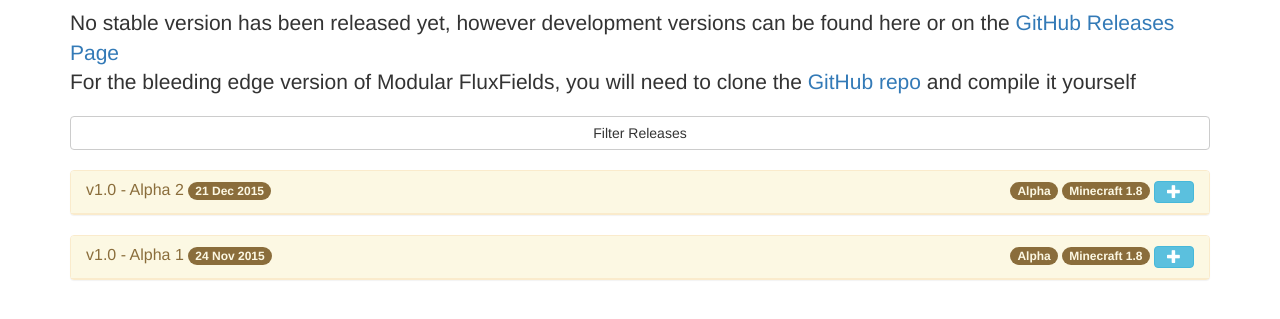
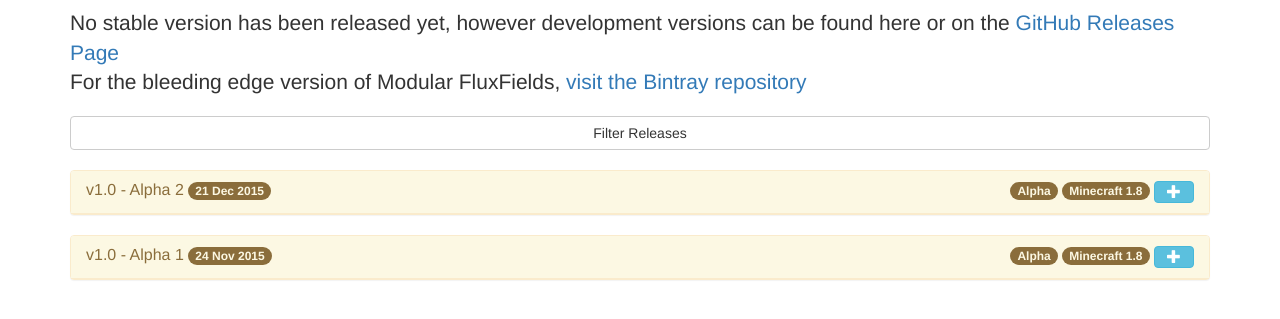
Before and after one commit to CraftedCart/Modular-FluxFields, a plain HTML site: page download.html in a window 1280 px wide. Shown: the part 305-624 px from the top of the page. Drawn offline with Linux system fonts and the light colour scheme.

Commit message:
Updated downloads with Bintray links

```diff
--- a/download.html
+++ b/download.html
@@ -31,7 +31,7 @@
 
 		  <p class="lead">
 		    No stable version has been released yet, however development versions can be found here or on the <a href="https://github.com/CraftedCart/Modular-FluxFields/releases">GitHub Releases Page</a><br>
-				For the bleeding edge version of Modular FluxFields, you will need to clone the <a href="https://github.com/CraftedCart/Modular-FluxFields">GitHub repo</a> and compile it yourself
+				For the bleeding edge version of Modular FluxFields, <a href="https://bintray.com/craftedcart/Modular-FluxFields/Modular-FluxFields-Bleeding-Edge/view">visit the Bintray repository</a>
 		  </p>
 
       <button type="button" data-toggle="collapse" data-target="#filterPanel" class="btn btn-default btn-block">Filter Releases</button>
--- a/releases/releases.json
+++ b/releases/releases.json
@@ -7,13 +7,13 @@
 			"PANEL-CLASS": "panel-warning release-mc-1-8 release-alpha",
 			"RELEASE-DATE": "24 Nov 2015",
 			"MC-VERSION": "1.8",
-			"DOWNLOAD-JAR": "https://github.com/CraftedCart/Modular-FluxFields/releases/download/v1.0-Alpha1/MFF-1.8-1.0.jar",
-			"JAR-RELEASE-PROVIDER": "GitHub",
+			"DOWNLOAD-JAR": "https://bintray.com/artifact/download/craftedcart/Modular-FluxFields/1.0-alpha/MFF-1.8-1.0-Alpha1.jar",
+			"JAR-RELEASE-PROVIDER": "Bintray",
 			"JAR-SIZE": "51.4 KB",
-			"DOWNLOAD-SOURCES-JAR": "https://github.com/CraftedCart/Modular-FluxFields/releases/download/v1.0-Alpha1/MFF-1.8-1.0-sources.jar",
-			"SOURCES-JAR-RELEASE-PROVIDER": "GitHub",
-			"SOURCES-JAR-SIZE": "31.1 KB",
-			"GITHUB-RELEASE-LINK": "https://github.com/CraftedCart/Modular-FluxFields/releases/tag/v1.0-Alpha1",
+			"DOWNLOAD-SOURCES-JAR": "",
+			"SOURCES-JAR-RELEASE-PROVIDER": "Bintray",
+			"SOURCES-JAR-SIZE": "36.1 KB",
+			"GITHUB-RELEASE-LINK": "https://bintray.com/artifact/download/craftedcart/Modular-FluxFields/1.0-alpha/MFF-1.8-1.0-Alpha1-sources.jar",
 			"RELEASE-DESCRIPTION": "v1.0-Alpha1.html"
 		},
 		{
@@ -23,11 +23,11 @@
 			"PANEL-CLASS": "panel-warning release-mc-1-8 release-alpha",
 			"RELEASE-DATE": "21 Dec 2015",
 			"MC-VERSION": "1.8",
-			"DOWNLOAD-JAR": "https://github.com/CraftedCart/Modular-FluxFields/releases/download/v1.0-Alpha2/MFF-1.8-1.0.jar",
-			"JAR-RELEASE-PROVIDER": "GitHub",
+			"DOWNLOAD-JAR": "https://bintray.com/artifact/download/craftedcart/Modular-FluxFields/1.0-alpha/MFF-1.8-1.0-Alpha2.jar",
+			"JAR-RELEASE-PROVIDER": "Bintray",
 			"JAR-SIZE": "1.48 MB",
-			"DOWNLOAD-SOURCES-JAR": "https://github.com/CraftedCart/Modular-FluxFields/releases/download/v1.0-Alpha2/MFF-1.8-1.0-sources.jar",
-			"SOURCES-JAR-RELEASE-PROVIDER": "GitHub",
+			"DOWNLOAD-SOURCES-JAR": "https://bintray.com/artifact/download/craftedcart/Modular-FluxFields/1.0-alpha/MFF-1.8-1.0-Alpha2-sources.jar",
+			"SOURCES-JAR-RELEASE-PROVIDER": "Bintray",
 			"SOURCES-JAR-SIZE": "1.43 MB",
 			"GITHUB-RELEASE-LINK": "https://github.com/CraftedCart/Modular-FluxFields/releases/tag/v1.0-Alpha2",
 			"RELEASE-DESCRIPTION": "v1.0-Alpha2.html"
```
